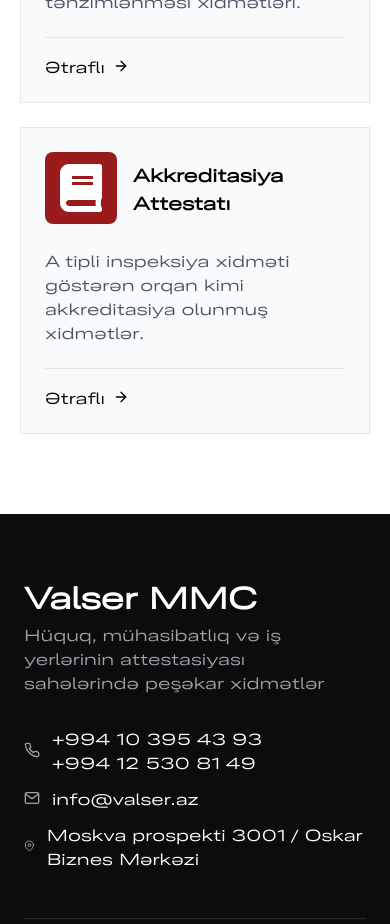
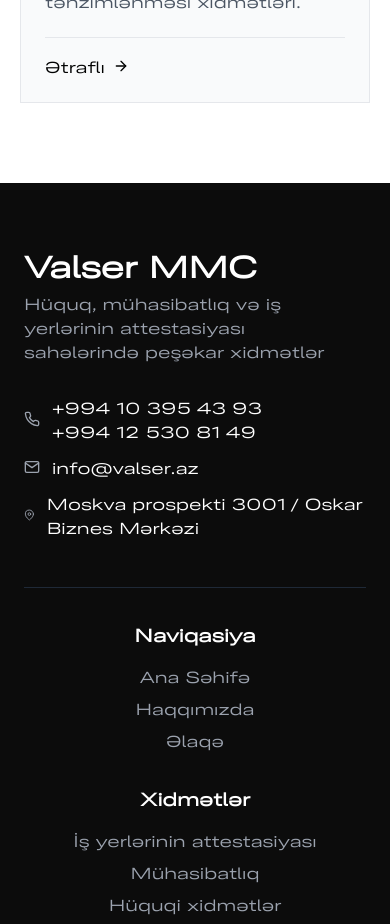
Before and after one commit to muradbalayev/Valser, a React (Vite) app: page / in a window 390 px wide. Shown: the part 5200-6124 px from the top of the page. Built offline with nearby package versions, Linux system fonts and the light colour scheme.

Commit message:
attestationFixed

```diff
--- a/src/components/user/Home/Services.jsx
+++ b/src/components/user/Home/Services.jsx
@@ -1,6 +1,6 @@
 import { motion } from 'framer-motion';
 import { ArrowRight } from 'lucide-react';
-import { FaBalanceScale, FaBook, FaBuilding, FaFileContract } from 'react-icons/fa';
+import { FaBalanceScale, FaBuilding, FaFileContract } from 'react-icons/fa';
 import { Link } from 'react-router-dom';
 import translations from "../../../translations.json";
 import { LanguageContext } from "@/context/languageContext";
@@ -32,13 +32,13 @@
       icon: <FaBalanceScale className="w-12 h-12" />,
       slug: "legal-services"
     },
-    {
-      id: 4,
-      title: translations[language]["service-4"],
-      description: translations[language]["service-4-desc"],
-      icon: <FaBook className="w-12 h-12" />,
-      slug: "accreditiation-attestation"
-    }
+    // {
+    //   id: 4,
+    //   title: translations[language]["service-4"],
+    //   description: translations[language]["service-4-desc"],
+    //   icon: <FaBook className="w-12 h-12" />,
+    //   slug: "accreditiation-attestation"
+    // }
   ];
 
   return (
--- a/src/layouts/Navbar/Navbar.jsx
+++ b/src/layouts/Navbar/Navbar.jsx
@@ -1,5 +1,5 @@
 import { useContext, useEffect, useState } from "react";
-import { FaInstagram, FaFacebook, FaBook } from "react-icons/fa";
+import { FaInstagram, FaFacebook } from "react-icons/fa";
 
 import { Link, useLocation } from "react-router-dom";
 import { motion, AnimatePresence } from "framer-motion";
@@ -91,13 +91,6 @@
       description: translations[language]["service-3-desc"],
       icon: <FaBalanceScale className="w-12 h-12" />,
       slug: "legal-services",
-    },
-    {
-      id: 4,
-      title: translations[language]["service-4"],
-      description: translations[language]["service-4-desc"],
-      icon: <FaBook className="w-12 h-12" />,
-      slug: "accreditiation-attestation",
     },
   ];
 
--- a/src/pages/RouterApp.jsx
+++ b/src/pages/RouterApp.jsx
@@ -229,8 +229,6 @@
           element={
             <div className={``}>
               <div className="bg-white dark:bg-[#0c0c0c] min-h-screen relative">
-
-
                 {/* Main content */}
                 <div className="relative z-10">
                   <UserLayout />
--- a/src/pages/user/ServicePage.jsx
+++ b/src/pages/user/ServicePage.jsx
@@ -36,7 +36,7 @@
       id: 1,
       title: translations[language]["service-1"],
       description: translations[language]["service-1-desc"],
-      fullDescription: translations[language]["service-1-full-desc"],
+      fullDescription: translations[language]["service-4-full-desc"],
       icon: <FaBuilding className="w-12 h-12" />,
       slug: "attestation",
       benefits: [
@@ -365,7 +365,7 @@
                   </div>
                 </div>
 
-                {service.slug === "accreditiation-attestation" && (
+                {service.slug === "attestation" && (
                 <div className="pdf bg-white dark:bg-black sm:p-6 p-4 rounded-lg shadow-sm">
                     <h2 className="sm:text-xl text-base font-semibold mb-4 text-red-800 dark:text-red-800">
                       AKKREDİTASİYA NİŞANI
@@ -391,60 +391,9 @@
                 </div>
                 )}
 
-                {service.slug === "accreditiation-attestation" && (
-                <div className="pdf bg-white dark:bg-black sm:p-6 p-4 rounded-lg shadow-sm">
-
-                    <div className="mt-6">
-                      <div className="max-w-xl mx-auto">
-                        {/* Title at the top */}
-                        <div className="text-center mb-3">
-                          <p className="text-gray-800 poppins dark:text-gray-200 font-medium">
-                            Attestat akkreditasiya sahəsi ilə birgə etibarlıdır.
-                          </p>
-                        </div>
-
-                        {/* Seal and signature with name on the right */}
-                        <div className="flex flex-col md:flex-row items-center justify-center">
-                          <div className="max-w-[300px]">
-                            <img
-                              src={attestationMark}
-                              alt="Attestat akkreditasiya sahəsi"
-                              className="w-full h-auto object-contain"
-                            />
-                          </div>
-                          <div className="md:ml-4 mt-2 md:mt-0 text-left md:self-end md:mb-8">
-                            <p className="font-bold text-gray-900 dark:text-white">
-                              Emin Zeynalov
-                            </p>
-                            <p className="text-gray-700 dark:text-gray-300">
-                              Direktor
-                            </p>
-                          </div>
-                        </div>
-                      </div>
-                    </div>
-                    </div>
-                )}
-
-                <div className="bg-white dark:bg-black sm:p-6 p-4 rounded-lg shadow-sm">
-                  <h2 className="sm:text-xl text-base font-semibold mb-4 text-red-800 dark:text-red-800">
-                    {translations[language]["service-advantages"]}
-                  </h2>
-                  <div className="space-y-3">
-                    {service.benefits.map((benefit, index) => (
-                      <div key={index} className="flex items-start">
-                        <FaCheckCircle className="text-red-800 mt-1 mr-2 flex-shrink-0" />
-                        <p className="sm:text-base text-sm text-gray-600 dark:text-gray-300">
-                          {benefit}
-                        </p>
-                      </div>
-                    ))}
-                  </div>
-                </div>
 
 
-
-                {service.slug === "attestation" && (
+{service.slug === "attestation" && (
                   <div className="pdf bg-white dark:bg-black sm:p-6 p-4 rounded-lg shadow-sm">
                     <h2 className="sm:text-xl text-base font-semibold mb-4 text-red-800 dark:text-red-800">
                       Akkredasiya Sahəsi
@@ -519,6 +468,26 @@
                     </div>
                   </div>
                 )}
+
+                <div className="bg-white dark:bg-black sm:p-6 p-4 rounded-lg shadow-sm">
+                  <h2 className="sm:text-xl text-base font-semibold mb-4 text-red-800 dark:text-red-800">
+                    {translations[language]["service-advantages"]}
+                  </h2>
+                  <div className="space-y-3">
+                    {service.benefits.map((benefit, index) => (
+                      <div key={index} className="flex items-start">
+                        <FaCheckCircle className="text-red-800 mt-1 mr-2 flex-shrink-0" />
+                        <p className="sm:text-base text-sm text-gray-600 dark:text-gray-300">
+                          {benefit}
+                        </p>
+                      </div>
+                    ))}
+                  </div>
+                </div>
+
+
+
+
 
                 {/* Process */}
 
```
